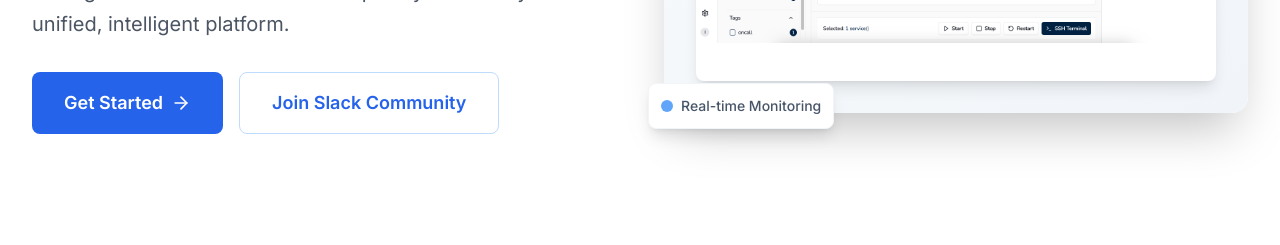
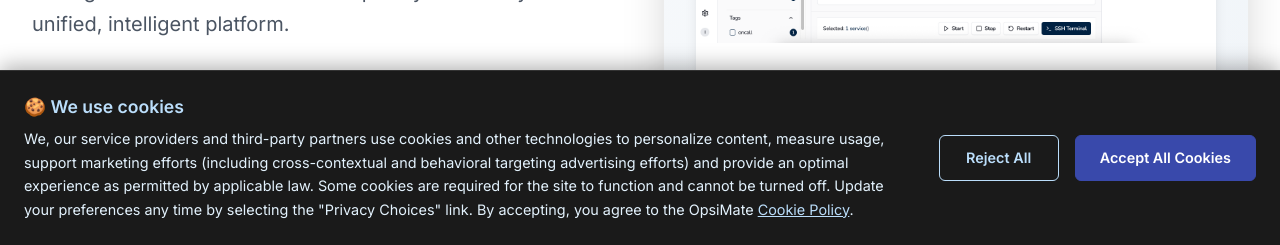
Before and after one commit to OpsiMate/opsimate-website, a Next.js app: page / in a window 1280 px wide. Shown: the part 555-800 px from the top of the page. Built offline with nearby package versions, Linux system fonts and the light colour scheme; no server answers.

Commit message:
feat: add cookie consent banner for all pages
Signed-off-by: Spandan Hota <spandanhota2005@outlook.com>

```diff
--- /dev/null
+++ b/components/CookieComponentBanner.tsx
@@ -0,0 +1,81 @@
+import React, { useState, useEffect } from 'react';
+import Link from 'next/link';
+
+
+const COOKIE_CONSENT_KEY = 'opsimateCookieConsent';
+
+const CookieConsentBanner: React.FC = () => {
+  const [showBanner, setShowBanner] = useState<boolean>(false);
+  const [isMounted, setIsMounted] = useState(false);
+
+  useEffect(() => {
+    setIsMounted(true);
+    const consentGiven = localStorage.getItem(COOKIE_CONSENT_KEY);
+    if (consentGiven === null) {
+      setShowBanner(true);
+    }
+  }, []);
+
+  const handleAccept = () => {
+    localStorage.setItem(COOKIE_CONSENT_KEY, 'accepted');
+    setShowBanner(false);
+    console.log("Cookies accepted - analytics should be enabled now");
+  };
+
+  const handleReject = () => {
+    localStorage.setItem(COOKIE_CONSENT_KEY, 'rejected');
+    setShowBanner(false);
+    console.log("Cookies rejected - analytics disabled");
+  };
+
+  if (!isMounted || !showBanner) {
+    return null;
+  }
+
+  const baseButtonStyles = "px-6 py-3 rounded-md font-semibold cursor-pointer transition-all duration-300 ease-in-out text-sm min-w-[120px] lg:text-[0.9rem] lg:px-[1.5rem] lg:py-[0.75rem]";
+  const responsiveButtonStyles = "w-full max-w-[200px] md:w-auto md:max-w-none";
+
+  return (
+    <div
+        className="fixed bottom-0 left-0 right-0 bg-[#1a1a1a] text-white p-4 md:p-6 shadow-[0_-4px_20px_rgba(0,0,0,0.3)] z-[1000] border-t border-[#333] animate-slideUp"
+    >
+      <div className="max-w-7xl mx-auto flex flex-col lg:flex-row justify-between items-center gap-6 lg:gap-8 text-center lg:text-left">
+        <div className="flex-grow">
+          <h4 className="m-0 mb-2 text-[#bbdefb] text-base md:text-[1.1rem] font-semibold">
+            🍪 We use cookies
+          </h4>
+          <p className="m-0 text-[0.85rem] md:text-[0.9rem] leading-normal md:leading-relaxed text-[#e3f2fd]">
+            We, our service providers and third-party partners use cookies and other
+            technologies to personalize content, measure usage, support marketing efforts
+            (including cross-contextual and behavioral targeting advertising efforts) and
+            provide an optimal experience as permitted by applicable law. Some cookies
+            are required for the site to function and cannot be turned off. Update your
+            preferences any time by selecting the "Privacy Choices" link. By accepting,
+            you agree to the OpsiMate{" "}
+            <Link href="https://opsimate.vercel.app/docs/legal/privacy" legacyBehavior>
+              <a target="_blank" rel="noopener noreferrer" className="text-[#bbdefb] underline hover:text-[#90caf9] transition-colors duration-200 ease-in-out">
+                Cookie Policy
+              </a>
+            </Link>.
+          </p>
+        </div>
+        <div className="flex flex-col sm:flex-row gap-3 sm:gap-4 flex-shrink-0 w-full lg:w-auto justify-center">
+          <button
+            className={`bg-transparent text-[#bbdefb] border border-[#bbdefb] hover:bg-[rgba(187,222,251,0.1)] hover:-translate-y-px ${baseButtonStyles} ${responsiveButtonStyles}`}
+            onClick={handleReject}
+          >
+            Reject All
+          </button>
+          <button
+            className={`bg-[#3949ab] text-white border border-[#3949ab] hover:bg-[#303f9f] hover:border-[#303f9f] hover:-translate-y-px ${baseButtonStyles} ${responsiveButtonStyles}`}
+            onClick={handleAccept}
+          >
+            Accept All Cookies
+          </button>
+        </div>
+      </div>
+    </div>
+  );
+};
+
+export default CookieConsentBanner;
--- a/components/Layout.tsx
+++ b/components/Layout.tsx
@@ -2,6 +2,7 @@
 import Head from 'next/head';
 import Navbar from './Navbar';
 import Footer from './Footer';
+import CookieConsentBanner from './CookieComponentBanner';
 
 interface LayoutProps {
   children: React.ReactNode;
@@ -46,6 +47,7 @@
           {children}
         </main>
         <Footer />
+        <CookieConsentBanner />
       </div>
     </>
   );
--- a/pages/_app.tsx
+++ b/pages/_app.tsx
@@ -2,12 +2,24 @@
 import { Analytics } from "@vercel/analytics/react";
 import { ThemeProvider } from "../contexts/ThemeContext";
 import "../styles/globals.css";
+import { useEffect, useState } from "react";
+
+const COOKIE_CONSENT_KEY = 'opsimateCookieConsent';
 
 export default function App({ Component, pageProps }: AppProps) {
+  const [hasConsent, setHasConsent] = useState<boolean | null>(null);
+
+  useEffect(() => {
+    const consent = localStorage.getItem(COOKIE_CONSENT_KEY);
+    setHasConsent(consent === 'true');
+  }, []);
+
+  const shouldRenderAnalytics = typeof window !== 'undefined' && hasConsent === true;
+
   return (
     <ThemeProvider>
       <Component {...pageProps} />
-      <Analytics />
+      {shouldRenderAnalytics && <Analytics />}
     </ThemeProvider>
   );
 }
```
